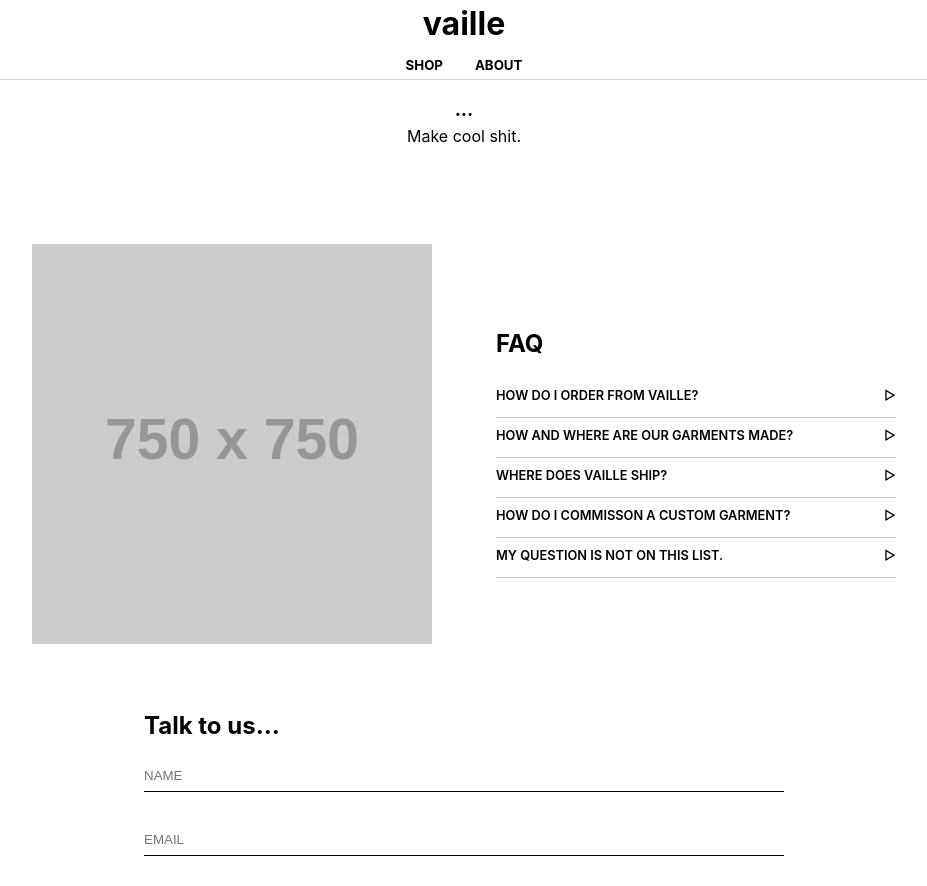
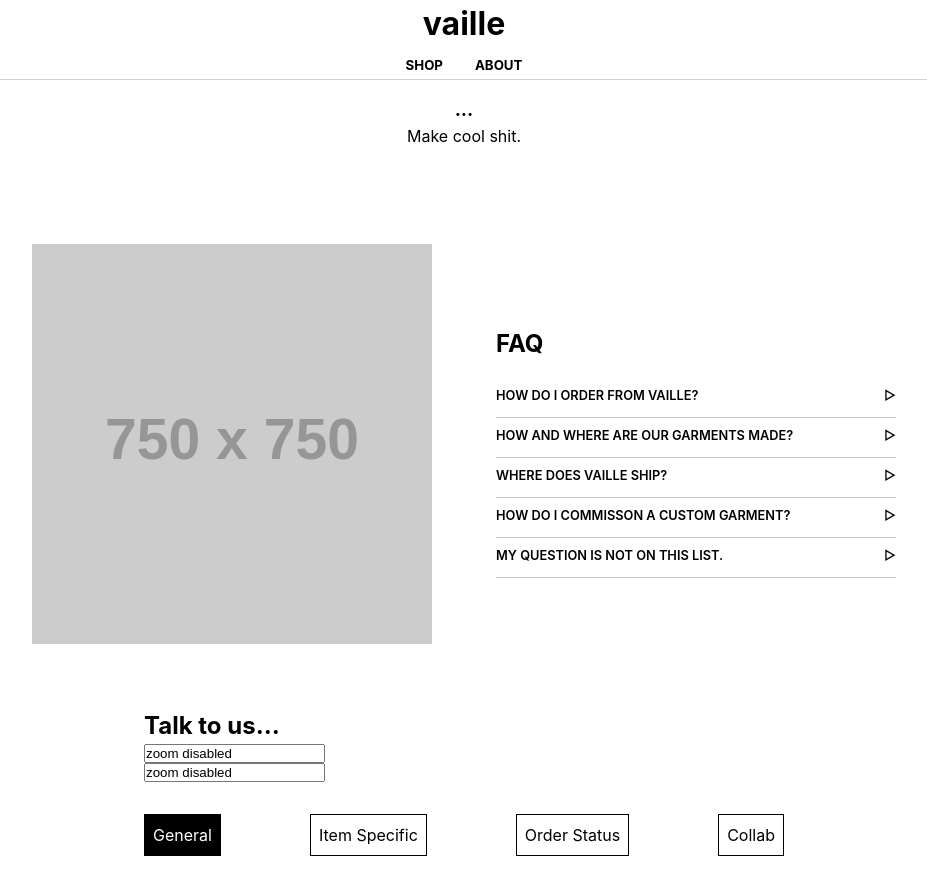
Before and after one commit to jackstasiulis/vaille-2024, a React (Vite) app: page /about in a window 1280 px wide. Shown: the top 886 px of the page, without its empty margins (176-1103 px from the left). Built offline with nearby package versions, Linux system fonts and the light colour scheme.

Commit message:
about page safari zoom edits

```diff
--- a/src/Components/AboutForm/AboutForm.jsx
+++ b/src/Components/AboutForm/AboutForm.jsx
@@ -30,12 +30,12 @@
       <form className='about-form' onSubmit={handleSubmit(sendEmail)}>
 
         <div className='about-form__input--container'>
-          <input className={`about-form__input ${errors.name ? 'error' : ''}`} placeholder='NAME' type="text" {...register("name", { required: true })} />
+          <input className={`about-form__input ${errors.name ? 'error' : ''}`} class="no-zoom" value="zoom disabled" placeholder='NAME' type="text" {...register("name", { required: true })} />
           {errors.name && <span className='about-form__input--errorAsterisk'>*</span>}
         </div>
 
         <div className='about-form__input--container'>
-          <input className={`about-form__input ${errors.email ? 'error' : ''}`} placeholder='EMAIL' type="text" {...register("email", { required: true, pattern: /^\S+@\S+\.\S+$/ })} />
+          <input className={`about-form__input ${errors.email ? 'error' : ''}`} class="no-zoom" value="zoom disabled" placeholder='EMAIL' type="text" {...register("email", { required: true, pattern: /^\S+@\S+\.\S+$/ })} />
           {errors.email && <span className='about-form__input--errorAsterisk'>*</span>}
         </div>
 
@@ -49,7 +49,7 @@
         </div>
 
         <div className='about-form__input--container'>
-          <textarea className={`about-form__textarea ${errors.message ? 'error' : ''}`} placeholder='MESSAGE' type="text" name='message' {...register("message", { required: true })} />
+          <textarea className={`about-form__textarea ${errors.message ? 'error' : ''}`} class="no-zoom" value="zoom disabled" placeholder='MESSAGE' type="text" name='message' {...register("message", { required: true })} />
           {errors.message && <span className='about-form__input--errorAsterisk'>*</span>}
           </div>
         <input className='about-form__submit' type="submit" />
```
